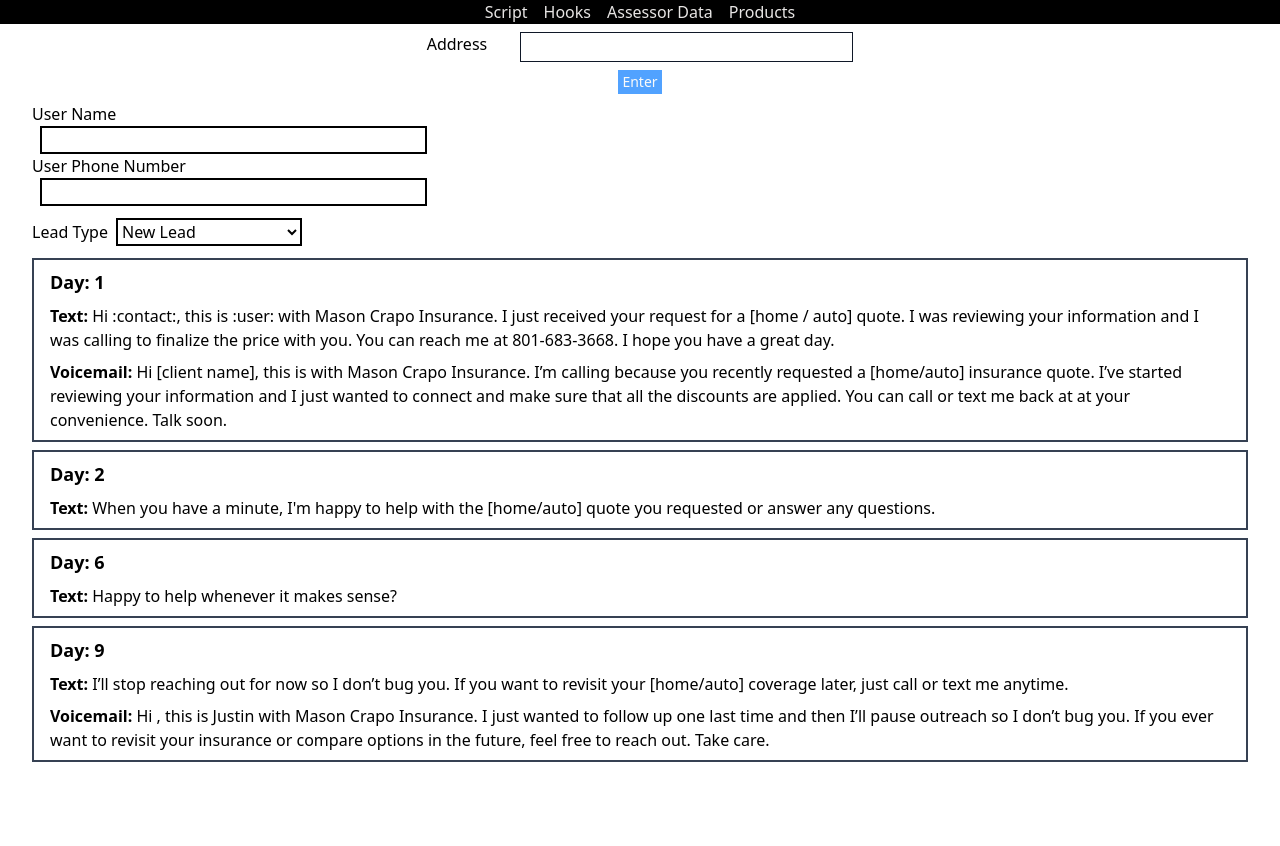
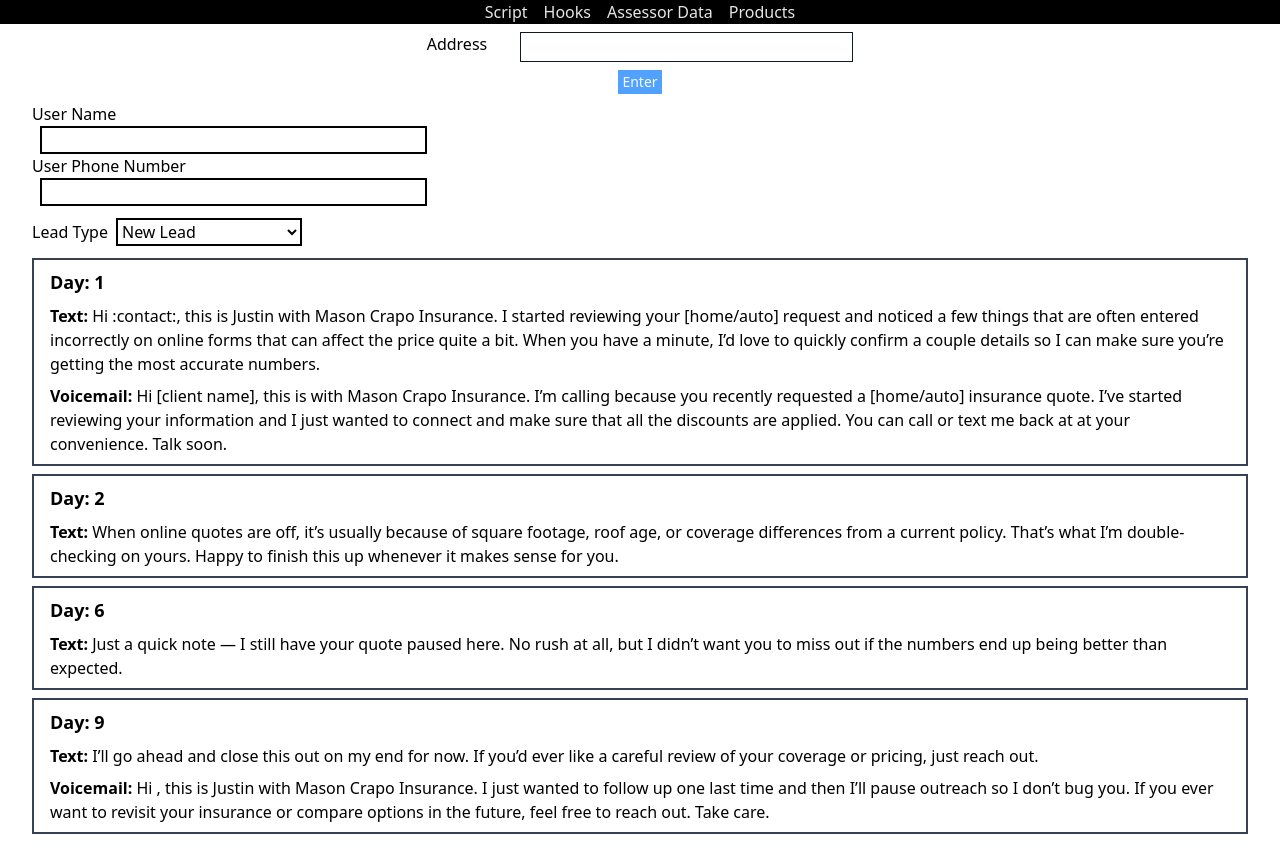
Before and after one commit to Jpatrick6420/propertyandcasualtywebsite, a React (Vite) app: page / in a window 1280 px wide. Before the commit the page ends 800 px from the top, so only its background shows below. Built offline with nearby package versions, Linux system fonts and the light colour scheme.

Commit message:
changed new leads info

```diff
--- a/src/data/scripts.js
+++ b/src/data/scripts.js
@@ -1,25 +1,25 @@
 const newLeads = [
   {
     day: 1,
-    message: `Hi :contact:, this is :user: with Mason Crapo Insurance. I just received your request for a [home / auto] quote. I was reviewing your information and I was calling to finalize the price with you. You can reach me at 801-683-3668. I hope you have a great day.`,
+    message: `Hi :contact:, this is Justin with Mason Crapo Insurance. I started reviewing your [home/auto] request and noticed a few things that are often entered incorrectly on online forms that can affect the price quite a bit. When you have a minute, I’d love to quickly confirm a couple details so I can make sure you’re getting the most accurate numbers.`,
     topic: "",
     voicemail: `Hi [client name], this is [Name] with Mason Crapo Insurance. I’m calling because you recently requested a [home/auto] insurance quote. I’ve started reviewing your information and I just wanted to connect and make sure that all the discounts are applied. You can call or text me back at [phoneNumber] at your convenience. Talk soon.`,
   },
   {
     day: 2,
-    message: `When you have a minute, I'm happy to help with the [home/auto] quote you requested or answer any questions.`,
+    message: `When online quotes are off, it’s usually because of square footage, roof age, or coverage differences from a current policy. That’s what I’m double-checking on yours. Happy to finish this up whenever it makes sense for you.`,
     topic: "",
     voicemail: "",
   },
   {
     day: 6,
-    message: `Happy to help whenever it makes sense?`,
+    message: `Just a quick note — I still have your quote paused here. No rush at all, but I didn’t want you to miss out if the numbers end up being better than expected.`,
     topic: "",
     voicemail: "",
   },
   {
     day: 9,
-    message: `I’ll stop reaching out for now so I don’t bug you. If you want to revisit your [home/auto] coverage later, just call or text me anytime.`,
+    message: `I’ll go ahead and close this out on my end for now. If you’d ever like a careful review of your coverage or pricing, just reach out.`,
     topic: "",
     voicemail: `Hi [Name], this is Justin with Mason Crapo Insurance. I just wanted to follow up one last time and then I’ll pause outreach so I don’t bug you. If you ever want to revisit your insurance or compare options in the future, feel free to reach out. Take care.`,
   },
```
